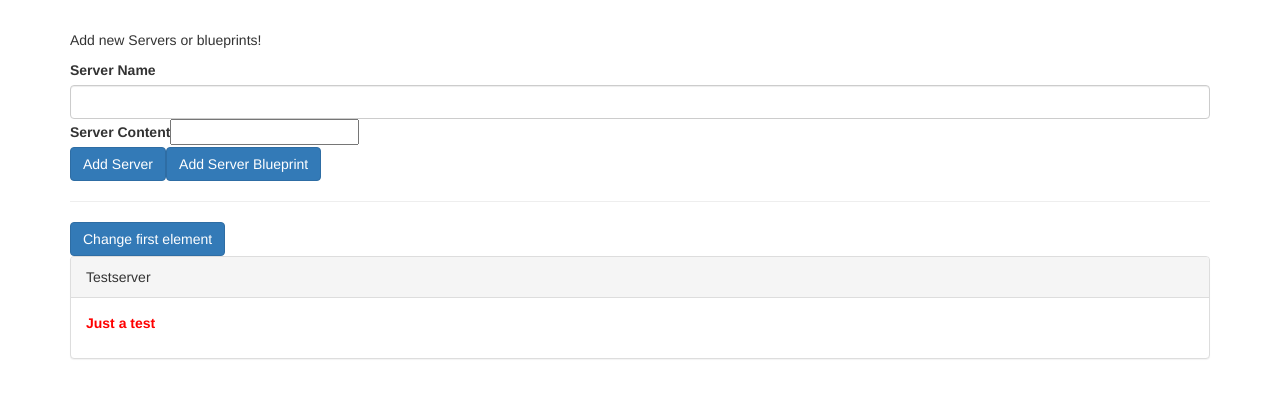
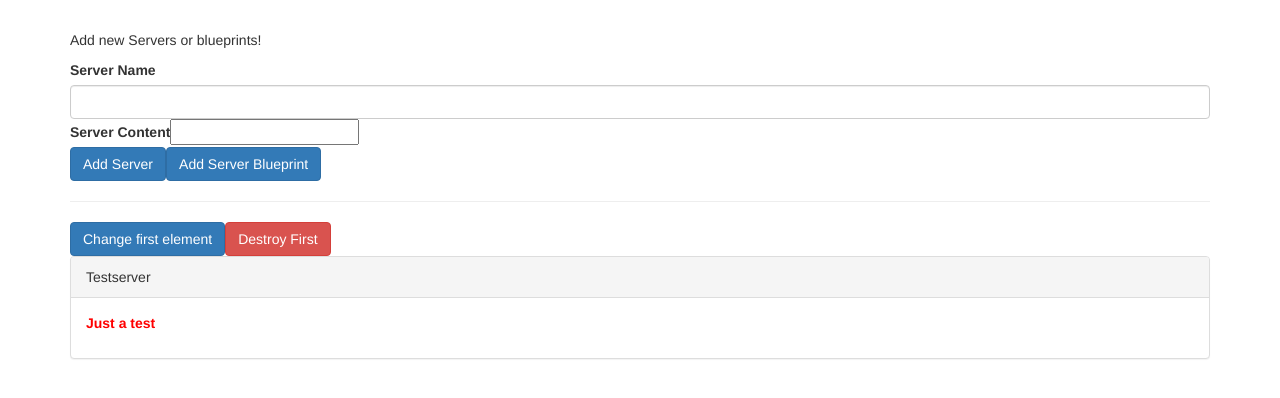
Before and after one commit to kitkogan/Angular-databinding-practice, an Angular app: page / in a window 1280 px wide. Shown: the top 398 px of the page. Built offline with nearby package versions, Linux system fonts and the light colour scheme.

Commit message:
add destroy first button

```diff
--- a/src/app/app.component.html
+++ b/src/app/app.component.html
@@ -7,6 +7,7 @@
   <div class="row">
     <div class="col-xs-12">
     <button class="btn btn-primary" (click)="onChangeFirst()">Change first element</button>
+    <button class="btn btn-danger" (click)="onDestroyFirst()">Destroy First</button>
       <app-server-element
       *ngFor="let serverElement of serverElements"
       [srvElement]="serverElement"
--- a/src/app/app.component.ts
+++ b/src/app/app.component.ts
@@ -27,4 +27,8 @@ export class AppComponent {
   onChangeFirst() {
     this.serverElements[0].name = 'Changed';
   }
+
+  onDestroyFirst() {
+    this.serverElements.splice(0, 1);
+  }
 }
```
